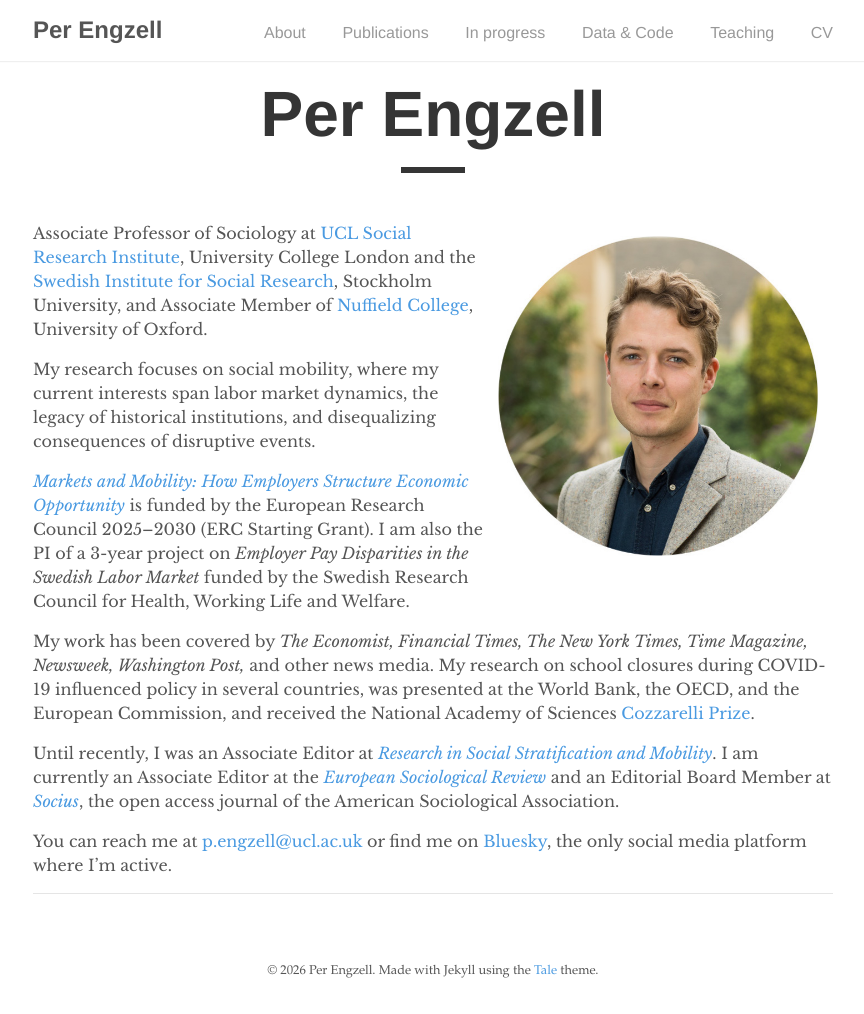
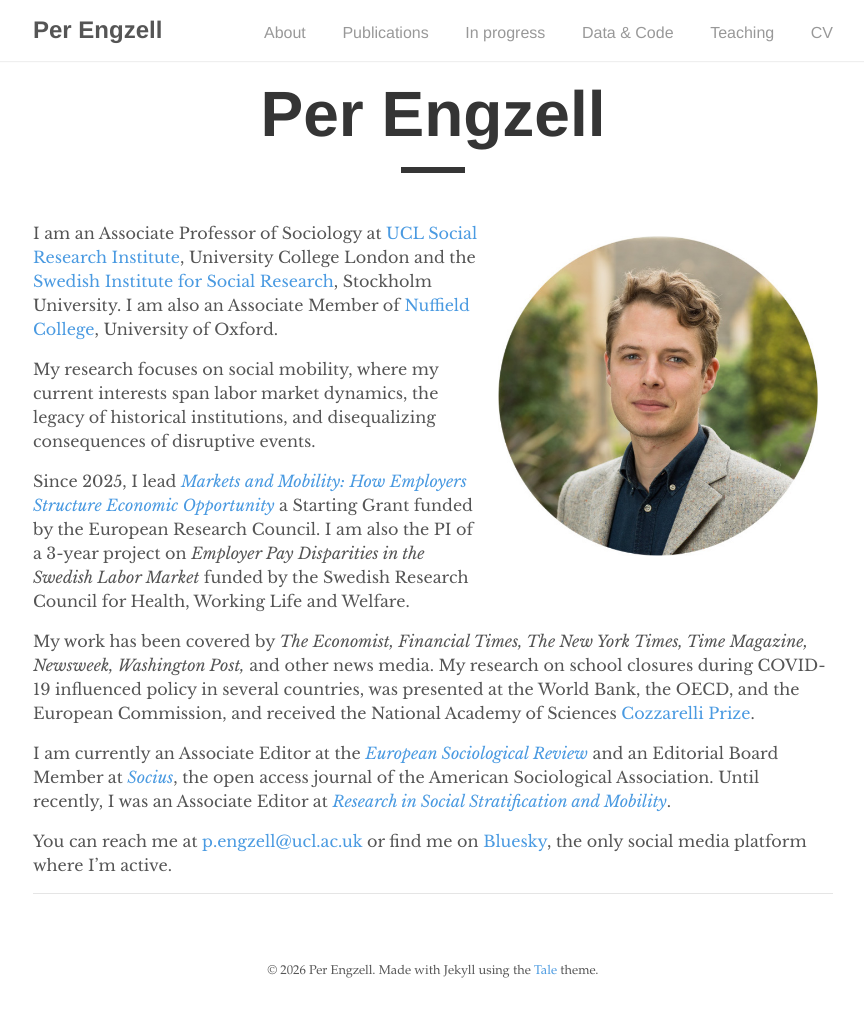
Before and after one commit to pengzell/pengzell.github.io, a Jekyll site: the page built from index.md, in a window 1280 px wide. Shown: the whole page, without its empty margins (207-1071 px from the left). Built offline with Jekyll 4.4.1, drawn with Linux system fonts in a browser that asks for light colours.

Commit message:
Update index.md

```diff
--- a/index.md
+++ b/index.md
@@ -6,14 +6,14 @@ author: "Per Engzell"
 
 ![Per Engzell](portrait.jpg){:style="float:right; margin:15px; width: 40%;"}
 
-Associate Professor of Sociology at [UCL Social Research Institute](https://www.ucl.ac.uk/ioe/departments-and-centres/departments/ucl-social-research-institute), University College London and the [Swedish Institute for Social Research](https://www.su.se/swedish-institute-for-social-research/), Stockholm University, and Associate Member of [Nuffield College](https://www.nuffield.ox.ac.uk), University of Oxford.
+I am an Associate Professor of Sociology at [UCL Social Research Institute](https://www.ucl.ac.uk/ioe/departments-and-centres/departments/ucl-social-research-institute), University College London and the [Swedish Institute for Social Research](https://www.su.se/swedish-institute-for-social-research/), Stockholm University. I am also an Associate Member of [Nuffield College](https://www.nuffield.ox.ac.uk), University of Oxford.
 
 My research focuses on social mobility, where my current interests span labor market dynamics, the legacy of historical institutions, and disequalizing consequences of disruptive events.
 
-[*Markets and Mobility: How Employers Structure Economic Opportunity*](https://perengzell.com/mamo/) is funded by the European Research Council 2025--2030 (ERC Starting Grant). I am also the PI of a 3-year project on *Employer Pay Disparities in the Swedish Labor Market* funded by the Swedish Research Council for Health, Working Life and Welfare.
+Since 2025, I lead [*Markets and Mobility: How Employers Structure Economic Opportunity*](https://perengzell.com/mamo/) a Starting Grant funded by the European Research Council. I am also the PI of a 3-year project on *Employer Pay Disparities in the Swedish Labor Market* funded by the Swedish Research Council for Health, Working Life and Welfare.
 
 My work has been covered by *The Economist, Financial Times, The New York Times, Time Magazine, Newsweek, Washington Post,* and other news media. My research on school closures during COVID-19 influenced policy in several countries, was presented at the World Bank, the OECD, and the European Commission, and received the National Academy of Sciences [Cozzarelli Prize](https://www.youtube.com/watch?v=Yhuv1yJrdC4).
 
-Until recently, I was an Associate Editor at [*Research in Social Stratification and Mobility*](https://www.sciencedirect.com/journal/research-in-social-stratification-and-mobility). I am currently an Associate Editor at the [*European Sociological Review*](https://academic.oup.com/esr) and an Editorial Board Member at [*Socius*](https://journals.sagepub.com/home/SRD), the open access journal of the American Sociological Association.
+I am currently an Associate Editor at the [*European Sociological Review*](https://academic.oup.com/esr) and an Editorial Board Member at [*Socius*](https://journals.sagepub.com/home/SRD), the open access journal of the American Sociological Association. Until recently, I was an Associate Editor at [*Research in Social Stratification and Mobility*](https://www.sciencedirect.com/journal/research-in-social-stratification-and-mobility).
 
 You can reach me at [p.engzell@ucl.ac.uk](mailto:p.engzell@ucl.ac.uk) or find me on [Bluesky](https://bsky.app/profile/pengzell.bsky.social), the only social media platform where I'm active.
```
